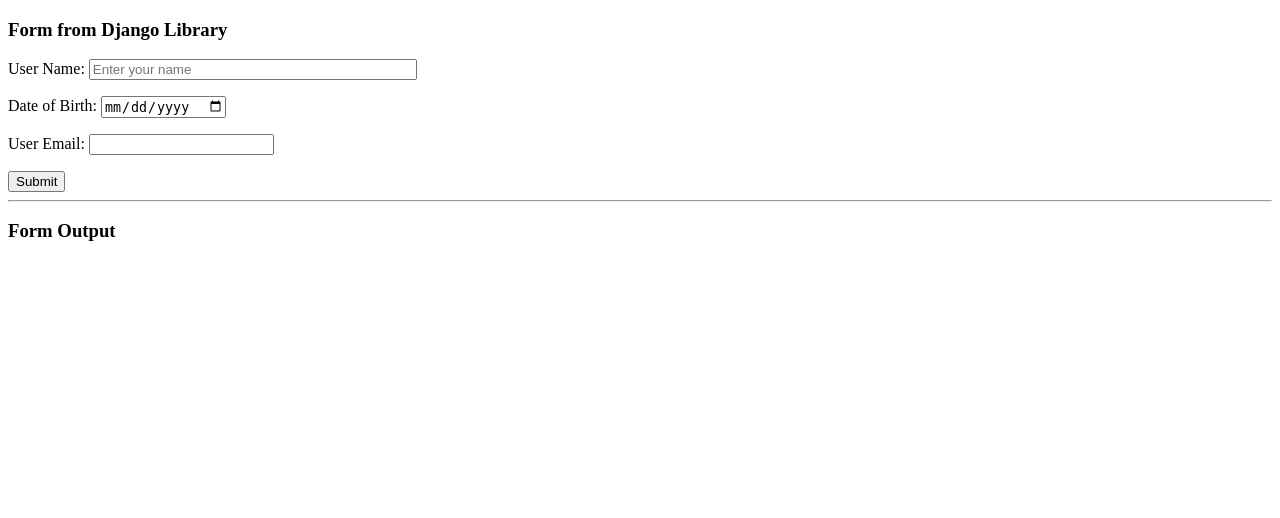
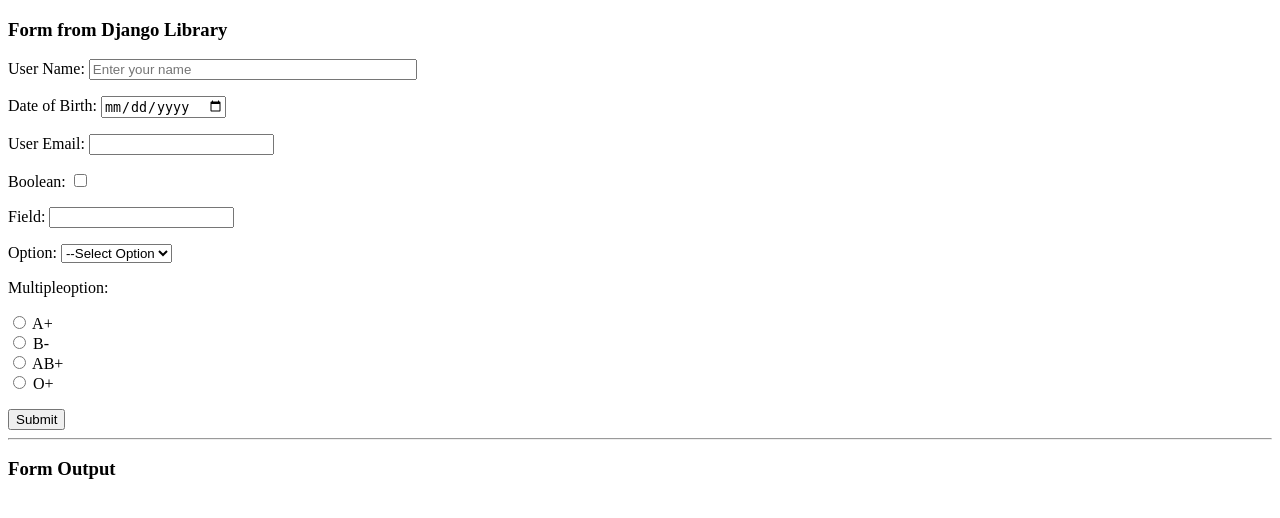
Before and after one commit to mehedi-hasans/django-rest-api, a Django app: page /form/ in a window 1280 px wide. Shown: the top 518 px of the page. Run offline with Django 4.2, Linux system fonts and the light colour scheme.

Commit message:
Form Fields Example radio, select, multiple option

```diff
--- a/api/forms.py
+++ b/api/forms.py
@@ -4,3 +4,8 @@ class djangoForms(forms.Form):
     name= forms.CharField(label='User Name', widget=forms.TextInput(attrs={'placeholder': 'Enter your name', 'style': 'width: 320px'}))
     dob = forms.DateField(label='Date of Birth:', widget=forms.TextInput(attrs={'type': 'date'}))
     email= forms.EmailField(label='User Email')
+    boolean = forms.BooleanField(required=False)
+    field = forms.CharField(max_length=15, min_length= 5)
+    option = forms.ChoiceField(choices=(('', '--Select Option'), ('1', 'First'), ('2', 'Second'), ('3', 'Third'),))
+    choices =(('A+','A+'), ('B-','B-'), ('AB+','AB+'), ('O+','O+'))
+    multipleOption = forms.ChoiceField(choices=choices, widget=forms.RadioSelect)
--- a/api/templates/form.html
+++ b/api/templates/form.html
@@ -19,6 +19,10 @@
         <p>Name: {{name}}</p>
         <p>Date Of Birth: {{dob}}</p>
         <p>Email: {{email}}</p>
+        <p>Boolean: {{boolean}}</p>
+        <p>Field: {{field}}</p>
+        <p>Option: {{option}}</p>
+        <p>Multiple Option: {{multipleOption}}</p>
         {% endif %}
     </div>
 </body>
--- a/api/views.py
+++ b/api/views.py
@@ -18,10 +18,18 @@ def form(request):
             name = djangoForm.cleaned_data['name']
             dob = djangoForm.cleaned_data['dob']
             email = djangoForm.cleaned_data['email']
+            boolean = djangoForm.cleaned_data['boolean']
+            field = djangoForm.cleaned_data['field']
+            option = djangoForm.cleaned_data['option']
+            multipleOption = djangoForm.cleaned_data['multipleOption']
 
             diction.update({'name': name})
             diction.update({'dob': dob})
             diction.update({'email': email})
+            diction.update({'boolean': boolean})
+            diction.update({'field': field})
+            diction.update({'option': option})
+            diction.update({'multipleOption': multipleOption})
             diction.update({'formSubmited': 'Yes'})
 
 
```
